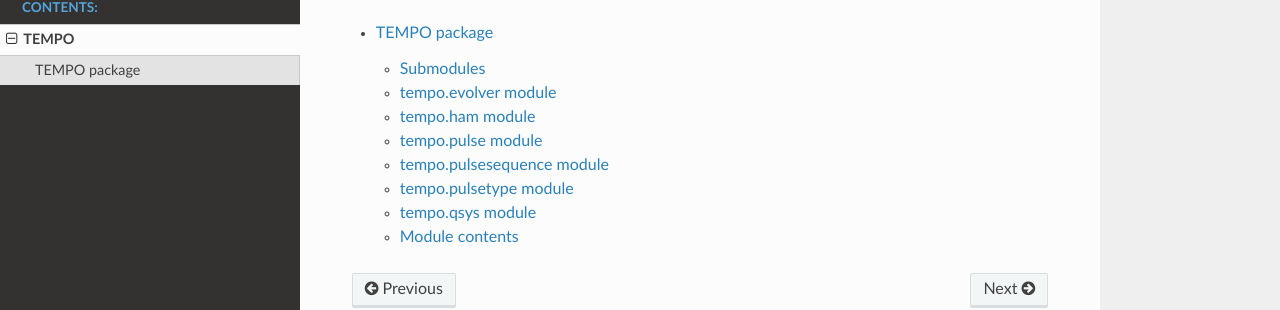
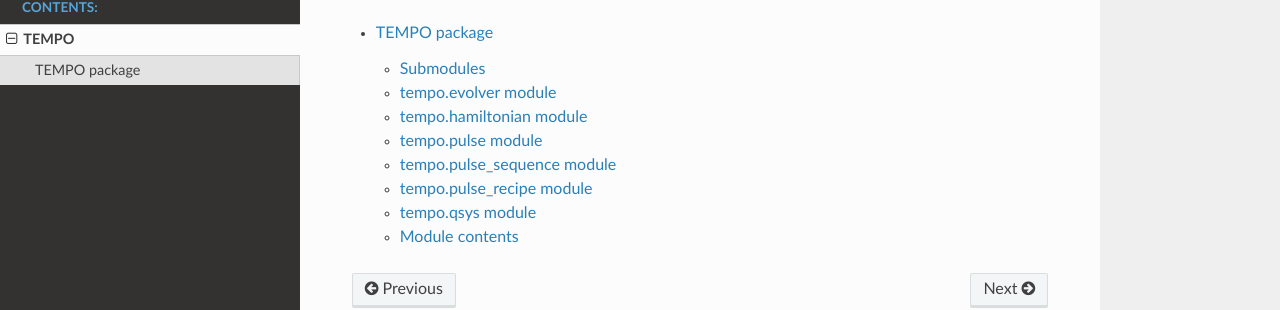
Before and after one commit to hakalasonja/TEMPO, a Sphinx documentation site: the page built from docs/source/modules.rst, in a window 1280 px wide. Shown: the part 139-449 px from the top of the page. Built offline with Sphinx 7.4.7 and the Read the Docs theme 2.0.0, drawn with Linux system fonts in a browser that asks for light colours.

Commit message:
Update tempo.rst

```diff
--- a/docs/source/tempo.rst
+++ b/docs/source/tempo.rst
@@ -12,10 +12,10 @@ tempo.evolver module
    :undoc-members:
    :show-inheritance:
 
-tempo.ham module
+tempo.hamiltonian module
 --------------------
 
-.. automodule:: tempo.ham
+.. automodule:: tempo.hamiltonian
    :members:
    :undoc-members:
    :show-inheritance:
@@ -28,18 +28,18 @@ tempo.pulse module
    :undoc-members:
    :show-inheritance:
 
-tempo.pulsesequence module
+tempo.pulse_sequence module
 ------------------------------
 
-.. automodule:: tempo.pulsesequence
+.. automodule:: tempo.pulse_sequence
    :members:
    :undoc-members:
    :show-inheritance:
 
-tempo.pulsetype module
+tempo.pulse_recipe module
 --------------------------
 
-.. automodule:: tempo.pulsetype
+.. automodule:: tempo.pulse_recipe
    :members:
    :undoc-members:
    :show-inheritance:
```
